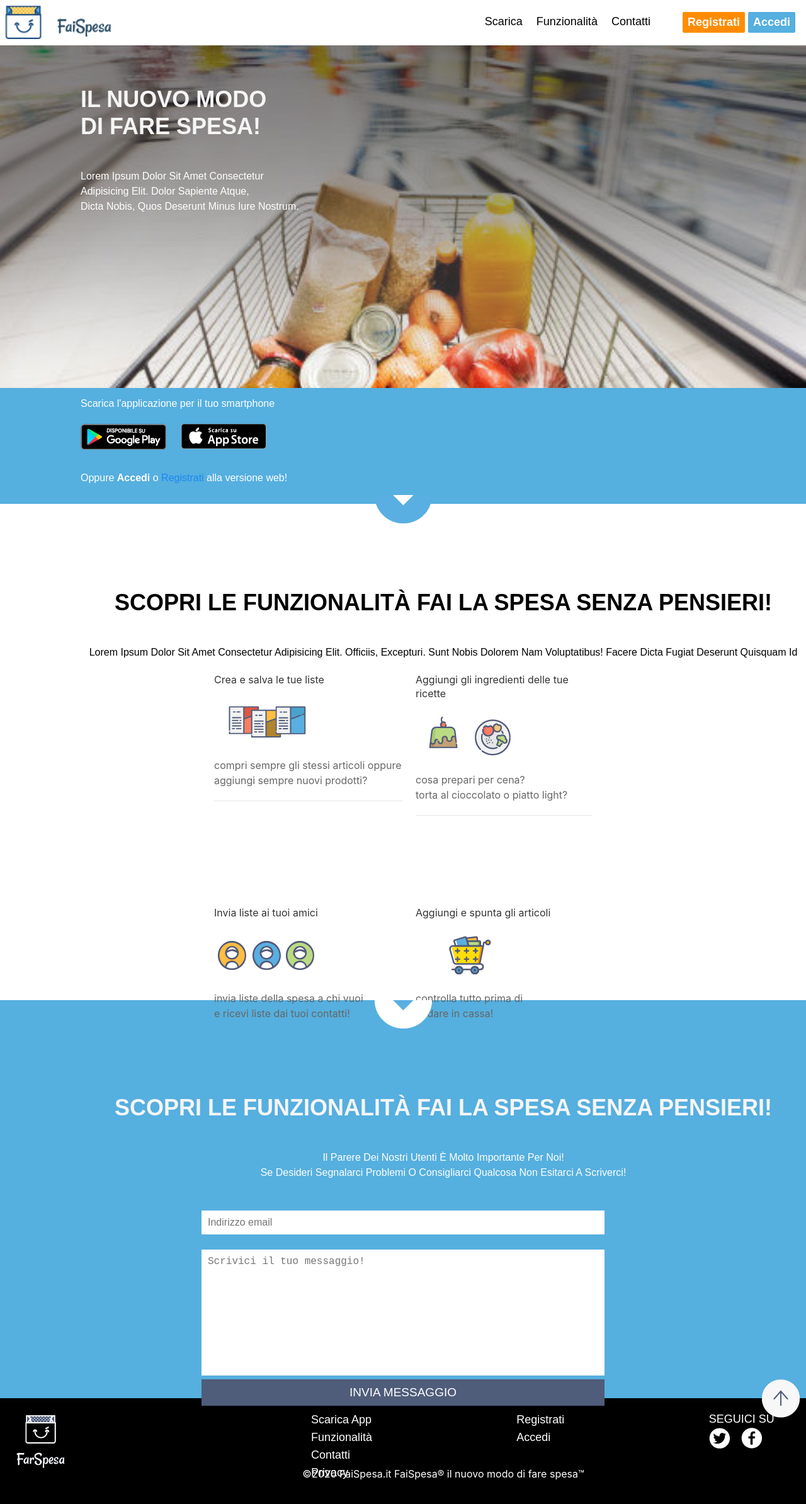
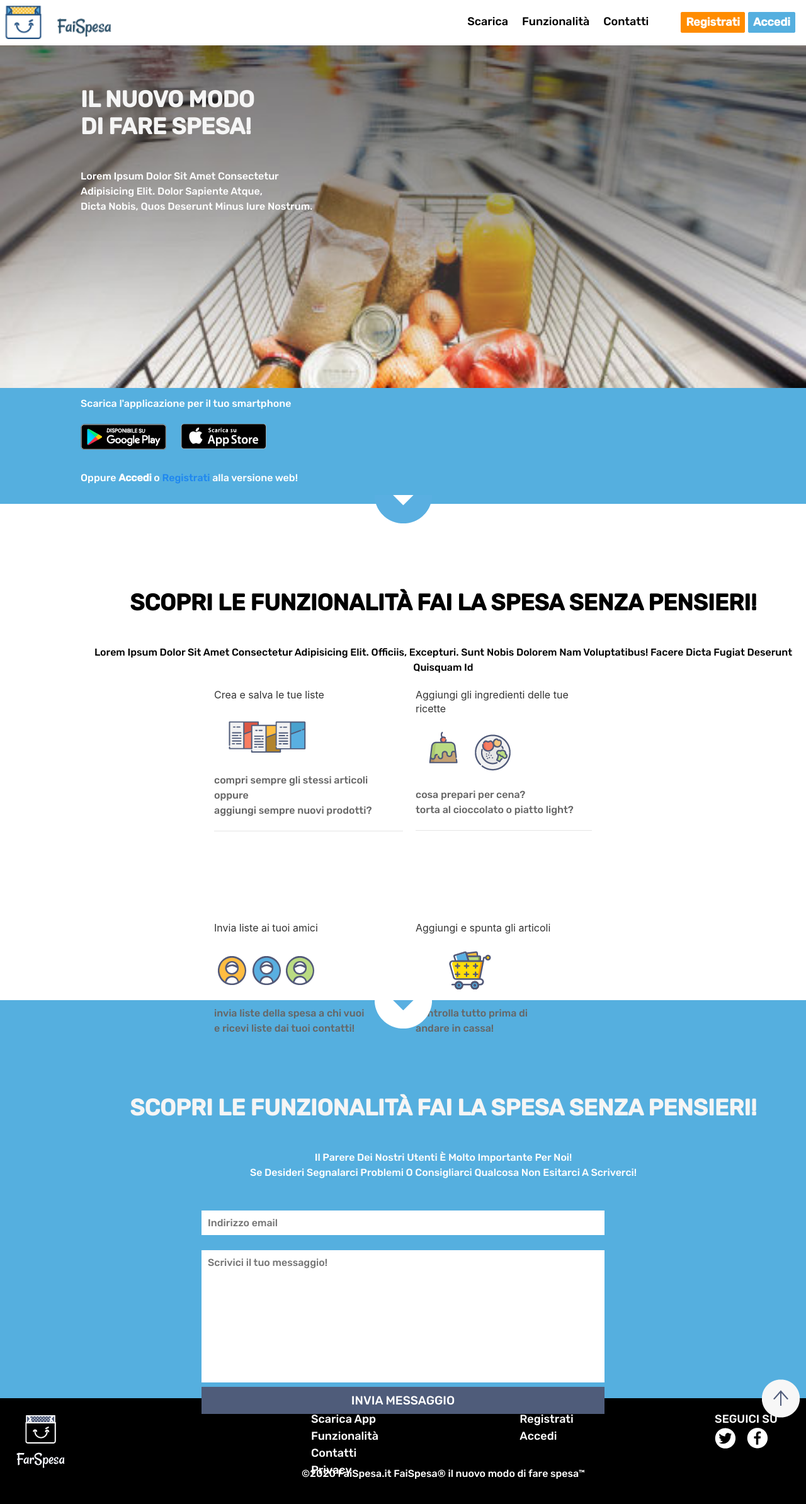
Before and after one commit to marco-bertelli/FaiSpesa, an Angular app in the folder faiSpesa/: page /home in a window 1280 px wide. Shown: the whole page at 63% size. Built offline with nearby package versions, Linux system fonts and the light colour scheme.

Commit message:
Sistemata pagina funzionalità, cambiato font generale

```diff
--- a/faiSpesa/src/app/funzionalita/funzionalita.component.css
+++ b/faiSpesa/src/app/funzionalita/funzionalita.component.css
@@ -1,8 +1,7 @@
 .body {
   display:grid;
-  grid-template-columns: 22% 25% 25% 22%;
-  grid-template-rows: 100px 200px 200px;
-  grid-gap: 32px;
+  grid-template-columns: 25% 25% 25% 25%;
+  grid-template-rows: 130px 200px 200px;
   margin-bottom: 40px;
 }
 
@@ -16,9 +15,11 @@
   display: flex;
   justify-content: center;
   align-items: center;
+  margin-bottom: 40px;
 }
 #top h1 {
   color: #fff;
+  text-transform: capitalize;
 }
 
 #left {
--- a/faiSpesa/src/index.html
+++ b/faiSpesa/src/index.html
@@ -1,4 +1,5 @@
 <!doctype html>
+<link href="https://fonts.googleapis.com/css2?family=Rubik:wght@500&display=swap" rel="stylesheet">
 <html lang="en">
 <head>
   <meta charset="utf-8">
--- a/faiSpesa/src/styles.css
+++ b/faiSpesa/src/styles.css
@@ -1,6 +1,6 @@
 * {
     box-sizing: border-box;
-
+    font-family: 'Rubik', sans-serif;
     margin: 0;
     padding: 0;
 }
@@ -25,7 +25,7 @@ nav #ul-nav {
 }
 
 nav ul li a {
-    font-family: "Arial";
+    font-family: inherit;
     font-weight: 100;
     font-size: 18px;
     list-style: none;
@@ -36,7 +36,7 @@ nav ul li a {
 }
 
 nav ul li {
-    font-family: "Arial";
+    font-family: inherit;
     font-weight: 100;
     font-size: 18px;
     list-style: none;
@@ -76,7 +76,7 @@ nav ul li {
     text-transform: uppercase;
     color: whitesmoke;
     font-weight: bold;
-    font-family: Arial, Helvetica, sans-serif;
+    font-family: inherit;
     margin-left: 10%;
     padding-top: 5%;
     padding-bottom: 2%;
@@ -85,21 +85,21 @@ nav ul li {
 .sipleText{
     text-transform: capitalize;
     color: white;
-    font-family: Arial, Helvetica, sans-serif;
+    font-family: inherit;
     font-size: 19px;
 }
 
 .subtitle {
     text-transform: capitalize;
     color: white;
-    font-family: Arial, Helvetica, sans-serif;
+    font-family: inherit;
     margin-left: 10%;
 }
 
 .banner-text {
     padding-top: 1%;
     color: white;
-    font-family: Arial, Helvetica, sans-serif;
+    font-family: inherit;
     margin-left: 10%;
 
 }
@@ -230,7 +230,7 @@ footer {
 }
 .footer-text {
     text-transform: capitalize;
-    font-family: "Arial";
+    font-family: inherit;
     font-weight: 100;
     font-size: 18px;
     list-style: none;
@@ -243,7 +243,7 @@ footer {
 .footer-social-text {
     text-transform: uppercase;
     color: white;
-    font-family: "Arial";
+    font-family: inherit;
     font-weight: 100;
 }
 
```
